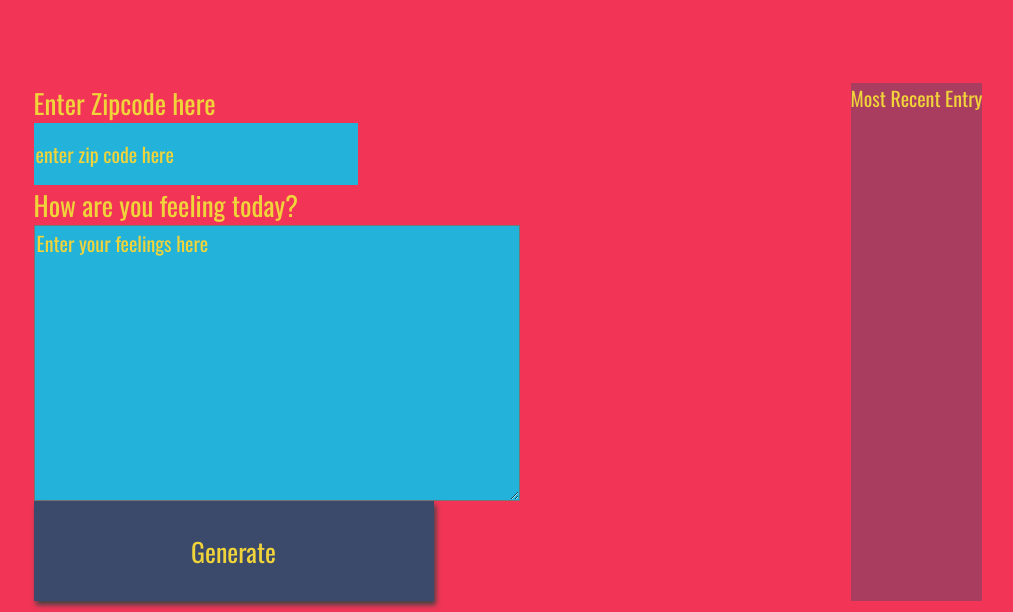
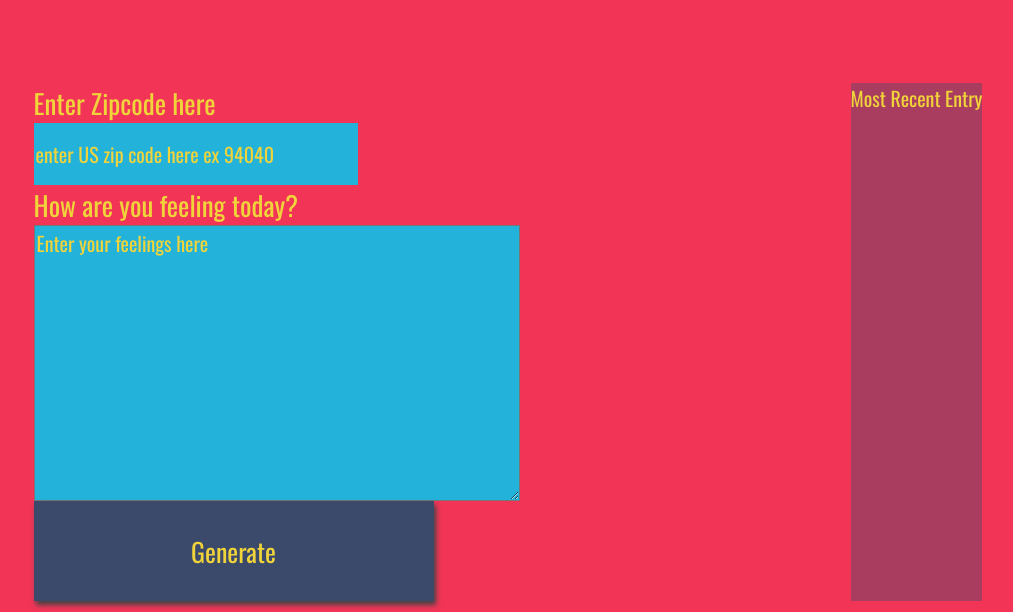
Before and after one commit to ksraj123/weatherJournalApp, a website: page website/index.html in a window 1280 px wide. Shown: the part 188-800 px from the top of the page, without its empty margins (132-1145 px from the left). Drawn offline with nearby package versions, Linux system fonts and the light colour scheme; no server answers; a web font is replaced by a local one.

Commit message:
some changes

```diff
--- a/website/app.js
+++ b/website/app.js
@@ -64,6 +64,7 @@ const getTemp = async (evt)=>{
       console.log(resJson);
       addEntries(resJson.posts);
     }  catch(error) {
+        alert("incorrect US pincode, please try again");
       console.log("error", error);
       // appropriately handle the error
     }
--- a/website/index.html
+++ b/website/index.html
@@ -24,7 +24,7 @@
       <form action="#">
         <div class ="holder zip">
           <label for="zip">Enter Zipcode here</label>
-          <input type="text" id="zip" name="zip" placeholder="enter zip code here" required>
+          <input type="text" id="zip" name="zip" placeholder="enter US zip code here ex 94040" required>
         </div>
         <div class ="holder feel">
           <label for="feelings">How are you feeling today?</label>
```
Also changed, not shown: Readme.md.
